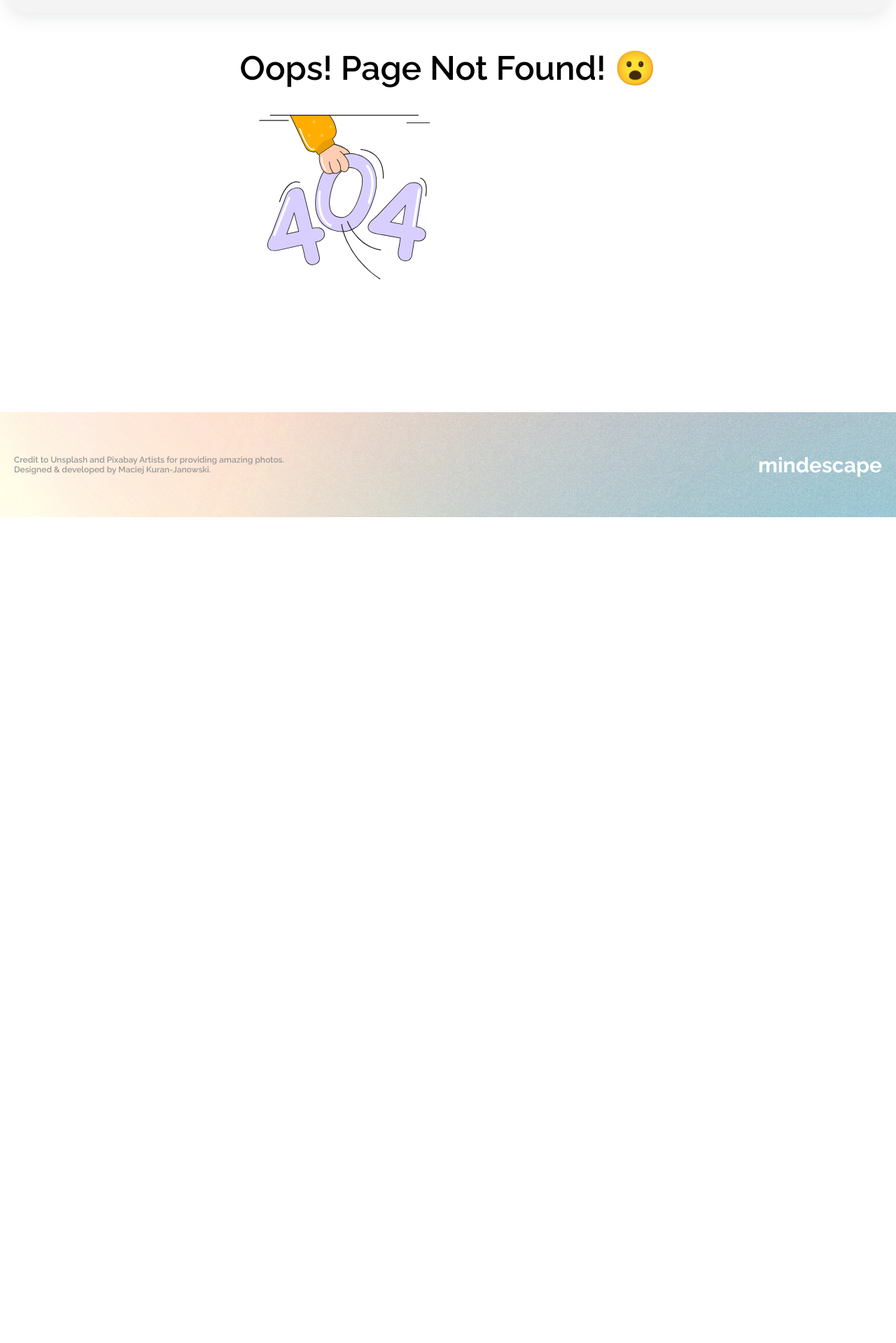
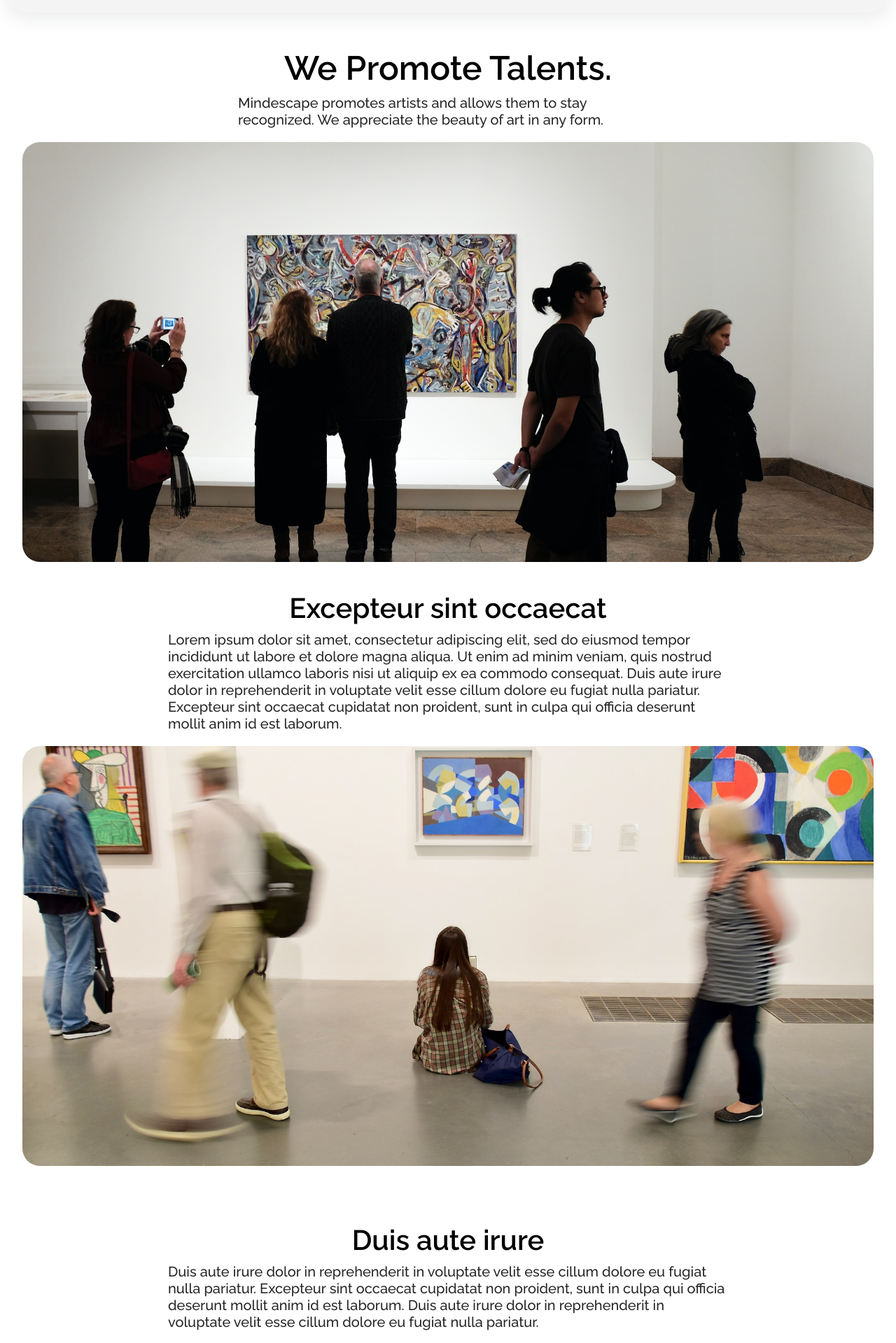
Before and after one commit to maciejkuran/mindescape-website, a Next.js app: page /about in a window 1280 px wide. Before the commit this address had no page. Shown: the part 61-1980 px from the top of the page at 70% size. Before the commit the page ends 800 px from the top, so only its background shows below. Built offline with nearby package versions, Linux system fonts and the light colour scheme; grey boxes are pictures that could not be loaded.

Commit message:
added about page

```diff
--- /dev/null
+++ b/pages/about/index.js
@@ -0,0 +1,53 @@
+import classes from './index.module.scss';
+import Image from 'next/image';
+
+const AboutPage = () => {
+  return (
+    <>
+      <header className={classes.header}>
+        <div>
+          <h1>We Promote Talents.</h1>
+          <p>
+            Mindescape promotes artists and allows them to stay recognized. We appreciate the beauty
+            of art in any form.
+          </p>
+        </div>
+
+        <div className={classes['header__img']}>
+          <Image alt="about mindescape" width={900} height={500} src="/images/about-1.jpg" />
+        </div>
+      </header>
+
+      <section className={classes.section}>
+        <div className={classes['section__text']}>
+          <h2>Excepteur sint occaecat</h2>
+          <p>
+            Lorem ipsum dolor sit amet, consectetur adipiscing elit, sed do eiusmod tempor
+            incididunt ut labore et dolore magna aliqua. Ut enim ad minim veniam, quis nostrud
+            exercitation ullamco laboris nisi ut aliquip ex ea commodo consequat. Duis aute irure
+            dolor in reprehenderit in voluptate velit esse cillum dolore eu fugiat nulla pariatur.
+            Excepteur sint occaecat cupidatat non proident, sunt in culpa qui officia deserunt
+            mollit anim id est laborum.
+          </p>
+        </div>
+        <div className={classes['section__img']}>
+          <Image alt="about mindescape" width={900} height={500} src="/images/about-2.jpg" />
+        </div>
+      </section>
+
+      <section className={classes.section}>
+        <div className={classes['section__text']}>
+          <h3>Duis aute irure</h3>
+          <p>
+            Duis aute irure dolor in reprehenderit in voluptate velit esse cillum dolore eu fugiat
+            nulla pariatur. Excepteur sint occaecat cupidatat non proident, sunt in culpa qui
+            officia deserunt mollit anim id est laborum. Duis aute irure dolor in reprehenderit in
+            voluptate velit esse cillum dolore eu fugiat nulla pariatur.
+          </p>
+        </div>
+      </section>
+    </>
+  );
+};
+
+export default AboutPage;
--- /dev/null
+++ b/pages/about/index.module.scss
@@ -0,0 +1,58 @@
+@import '../../styles/variables.scss';
+
+.header {
+  @include flex(column, center, center);
+
+  div {
+    max-width: 60rem;
+    width: 100%;
+  }
+  h1 {
+    text-align: center;
+    margin-bottom: 1rem;
+  }
+
+  &__img {
+    min-width: 95vw;
+    width: 100%;
+    margin-top: 2rem;
+
+    img {
+      border-radius: $border-radius;
+      width: 100%;
+      height: 100%;
+      max-height: 60rem;
+      object-fit: cover;
+      object-position: center;
+    }
+  }
+}
+
+.section {
+  @include flex(column, center, center);
+  margin: 4rem 0;
+  h2,
+  h3 {
+    text-align: center;
+    margin-bottom: 1rem;
+  }
+  &__text {
+    max-width: 80rem;
+    width: 100%;
+  }
+
+  &__img {
+    min-width: 95vw;
+    width: 100%;
+    margin-top: 2rem;
+
+    img {
+      border-radius: $border-radius;
+      width: 100%;
+      height: 100%;
+      max-height: 60rem;
+      object-fit: cover;
+      object-position: center;
+    }
+  }
+}
```
